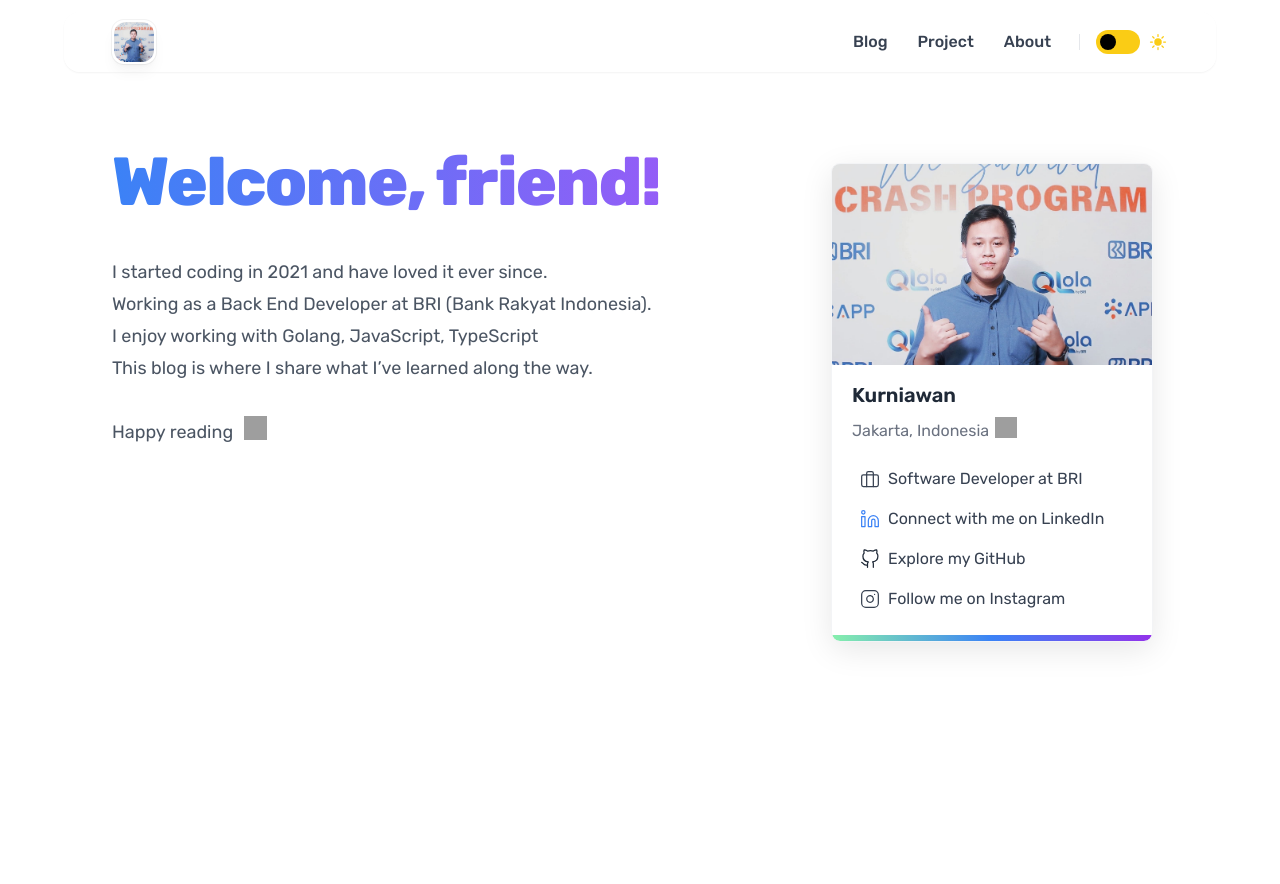
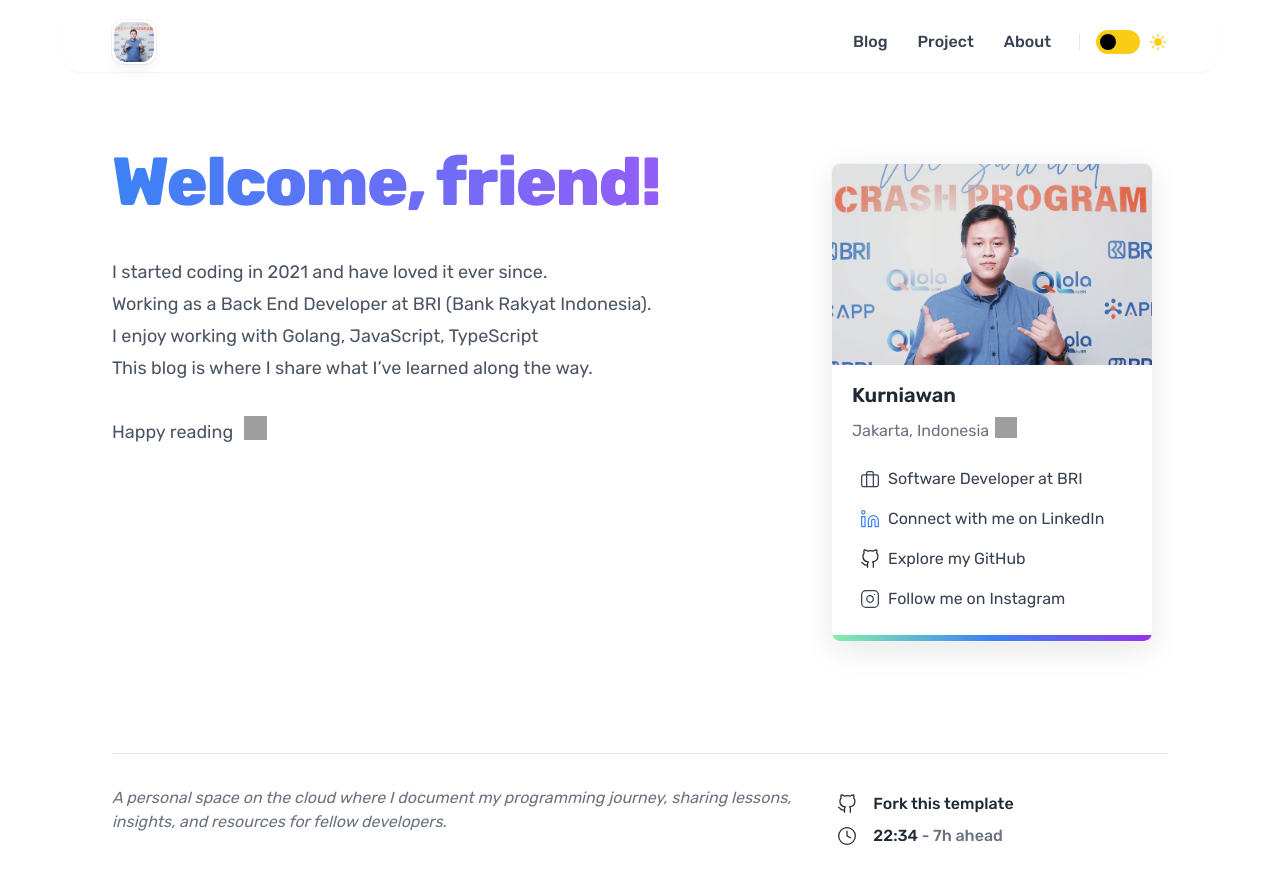
Before and after one commit to kurnhyalcantara/kurnhy.web.id, a Next.js app: page / in a window 1280 px wide. Shown: the top 884 px of the page. Before the commit the page ends 800 px from the top, so only its background shows below. Built offline with nearby package versions, Linux system fonts and the light colour scheme; grey boxes are pictures that could not be loaded.

Commit message:
feat(footer): ✨ init footer with description and footer meta (Github repo, TimeZone)

```diff
--- a/app/layout.tsx
+++ b/app/layout.tsx
@@ -6,6 +6,7 @@
 import clsx from 'clsx';
 import { ThemeProviders } from './providers';
 import Header from '@/components/header';
+import { Footer } from '@/components/footer';
 
 const FONT_RUBIK = Rubik({
   variable: '--font-rubik',
@@ -42,6 +43,7 @@
         <ThemeProviders>
           <Header></Header>
           {children}
+          <Footer></Footer>
         </ThemeProviders>
       </body>
     </html>
--- /dev/null
+++ b/components/footer/footer-meta.tsx
@@ -0,0 +1,71 @@
+import { siteMetadata } from '@/data/site-metadata';
+import { Link } from '../ui/link';
+import { FeatherIcon } from '../ui/feather-icon';
+import clsx from 'clsx';
+import { Twemoji } from '../ui/twemoji';
+
+const TIME_IS = 'https://time.is/Jakarta';
+const MY_TIMEZONE = 'Asia/Jakarta';
+const MY_TIMEZONE_OFFSET = 7 * -60; // UTC+7
+
+function getTime() {
+  const date = new Date();
+  const visitorTimezoneOffset = date.getTimezoneOffset();
+  const hoursDiff = (visitorTimezoneOffset - MY_TIMEZONE_OFFSET) / 60;
+  const diff =
+    hoursDiff === 0
+      ? 'same time'
+      : hoursDiff > 0
+      ? `${hoursDiff}h ahead`
+      : `${hoursDiff * -1}h behind`;
+
+  const time = new Intl.DateTimeFormat('en-US', {
+    timeZone: MY_TIMEZONE,
+    hour: '2-digit',
+    minute: '2-digit',
+    hour12: false,
+  }).format(date);
+
+  return { time, diff };
+}
+
+export function FooterMeta() {
+  const { time, diff } = getTime();
+  return (
+    <div className="space-y-2 py-1.5 text-gray-800 dark:text-gray-200">
+      <div className="flex items-center gap-1 font-medium">
+        <FeatherIcon
+          icon="github"
+          className={clsx(
+            'w-5 h-5 stroke-[1.5] mr-2',
+            'text-gray-800 dark:text-gray-200'
+          )}
+        />
+        <Link
+          href={`${siteMetadata.siteRepo}/fork`}
+          className="ml-1"
+          target="_blank"
+        >
+          Fork this template
+        </Link>
+      </div>
+      <div className="flex items-center gap-1 font-medium">
+        <FeatherIcon
+          icon="clock"
+          className={clsx(
+            'w-5 h-5 stroke-[1.5] mr-2',
+            'text-gray-800 dark:text-gray-200'
+          )}
+        />
+        <Link
+          href={`${siteMetadata.siteRepo}/fork`}
+          className="ml-1"
+          target="_blank"
+        >
+          {time}
+          <span className="text-gray-500 dark:text-gray-400"> - {diff}</span>
+        </Link>
+      </div>
+    </div>
+  );
+}
--- /dev/null
+++ b/components/footer/index.tsx
@@ -0,0 +1,24 @@
+import clsx from 'clsx';
+import Container from '../ui/container';
+import { siteMetadata } from '@/data/site-metadata';
+import { FooterMeta } from './footer-meta';
+
+export const Footer = () => {
+  return (
+    <Container as="footer" className="mt-8 mb-8 md:mt-16 md:mb-4">
+      <div
+        className={clsx([
+          'grid grid-cols-1 gap-x-8 gap-y-8 py-8 md:grid-cols-2 xl:grid-cols-3',
+          'border-t border-gray-200 dark:border-gray-700',
+        ])}
+      >
+        <div className="col-span-1 space-y-4 xl:col-span-2">
+          <div className="italic text-gray-500 dark:text-gray-400">
+            {siteMetadata.description}
+          </div>
+        </div>
+        <FooterMeta />
+      </div>
+    </Container>
+  );
+};
--- a/data/site-metadata.ts
+++ b/data/site-metadata.ts
@@ -31,4 +31,5 @@
       link: 'https://instagram.com/kurnhyalcantara',
     },
   ],
+  siteRepo: 'https://github.com/kurnhyalcantara/kurnhy.web.id',
 };
```
